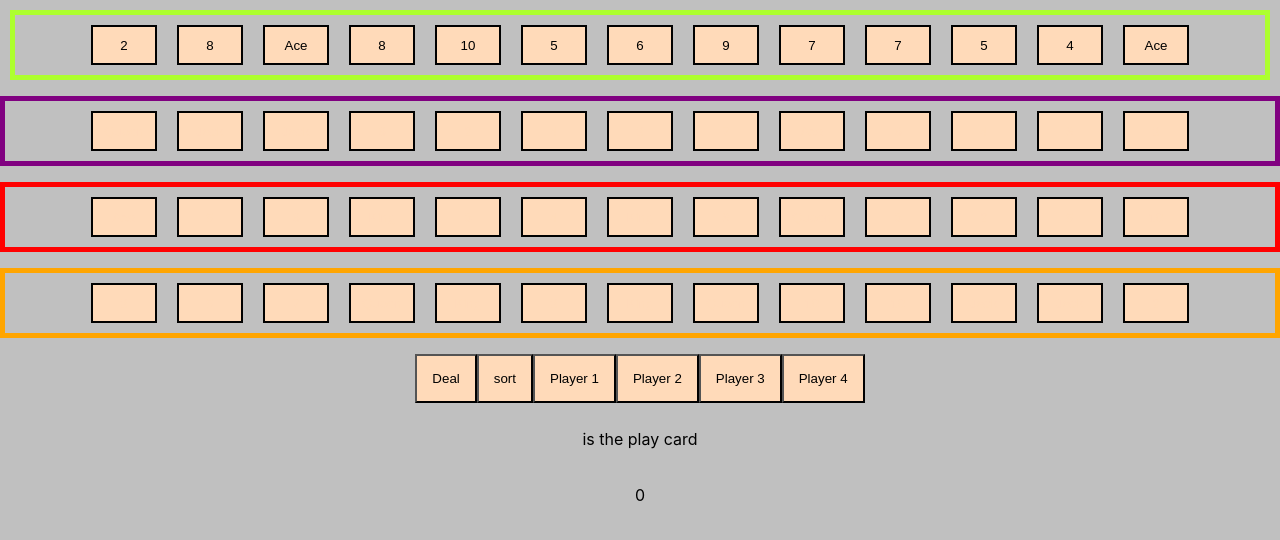
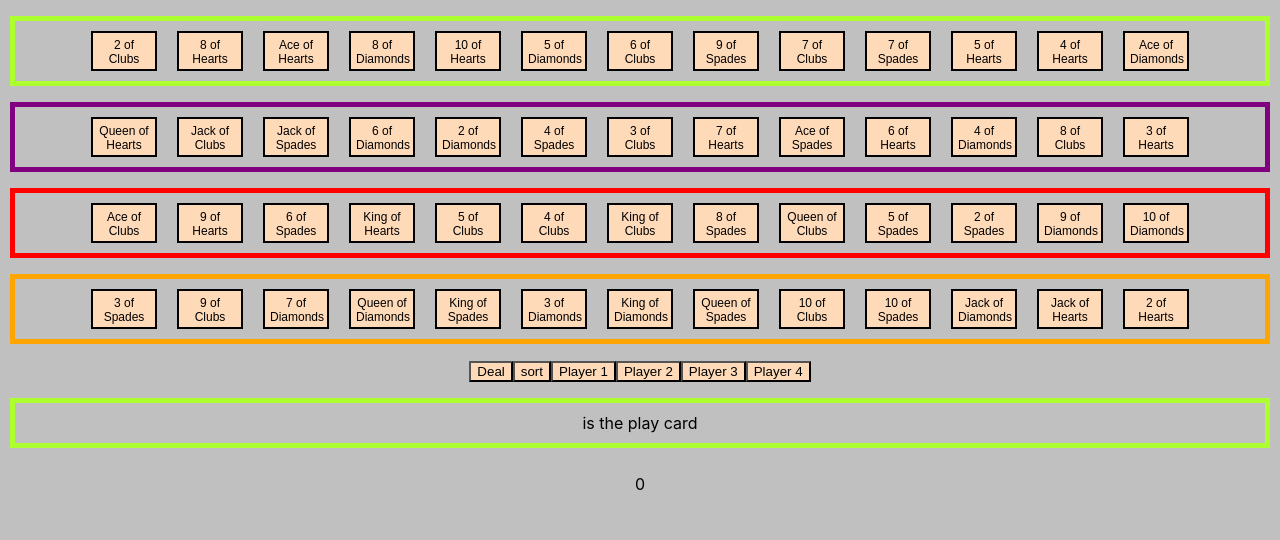
Before and after one commit to gabesharpton/Bagjav, a React (Create React App) app in the folder bagjav/: page / in a window 1280 px wide. Both pictures are taken after a click on the button "Deal". Shown: the top 540 px of the page. Built offline with nearby package versions, Linux system fonts and the light colour scheme.

Commit message:
able to select card to use

```diff
--- a/bagjav/src/Cards.js
+++ b/bagjav/src/Cards.js
@@ -12,31 +12,35 @@ export default class Cards extends Component{
             player3: [],
             player4: [],
             playCard: [],
-
+            currentPlayer: 1
         }
-        //this.startGame();
         this.makeCards();
         this.shuffle();
-        this.sort();
-        this.deal();
-        this.endSet()
     }
 
     makeCards = () => {
             const suits = ['Hearts', 'Spades', 'Clubs', 'Diamonds']
             const values = ['2', '3', '4', '5', '6', '7', '8', '9', '10', 'Jack', 'Queen', 'King', 'Ace']
 
-        //use regular foor loop and use i, then use i for click event
-        //make variable index and push it into new array with each card
-        for (let suit in suits){
+                for (let suit in suits) {
                     for (let value in values) {
-                this.state.deck.push(<button className='cards' onClick={(i) => this.choseCard(i)} key={value+suit}>{`${values[value]}`}</button>);
+                        this.state.deck.push( <button className = 'cards'
+                            value = {
+                                `${values[value]} of ${suits[suit]}`
+                            }
+                            onClick = {
+                                (event) => this.choseCard(event)
+                            }
+                            key = {
+                                value + suit
+                            }> {
+                                `${values[value]} of ${suits[suit]}`
+                            } </button>);
 
                     }
                 }
-        // this.shuffle();
                     return this.deck
-    }
+    };
 
         shuffle = () => {
                 const {deck} = this.state;
@@ -50,7 +54,7 @@ export default class Cards extends Component{
                 }
                 //this.deal();
                 return this;
-    }
+        };
         deal = () => {
                 this.setState({ player1: this.state.deck.filter((cards, index) => {
                         return index < 13 ? cards : null
@@ -68,8 +72,8 @@ export default class Cards extends Component{
                         return index >= 39 && index <= 52 ? cards : null
                     })
                 })
-    }
 
+        };
         sort = () => {
 
             //let sorted = (a,b) => a.props.children - b.props.children;
@@ -83,6 +87,171 @@ export default class Cards extends Component{
                 );
         };
 
+    player1Turn = () => {
+                        this.choseCard()
+                    };
+
+    choseCard = (event) => {
+        console.log('hello world')
+        if(event.target && event.target.value){
+            //console.log(event.target.value)
+            const eventTarget = event.target.value
+            this.setState(({
+                player1,
+            }) => {
+                let button = <button className = 'cards'> {
+                    eventTarget
+                } </button>;
+                let newp1 = [];
+                //console.log(event.target.value)
+                if(eventTarget){
+                    newp1.push(button)
+                    console.log(newp1)
+                    if (this.state.currentPlayer === 1) {
+                        return {
+                            playCard: newp1,
+                            player1: [...player1.slice(event.target,player1.length)],
+                            currentPlayer: 2
+                        }
+                    }else {
+                        return alert('Player2 turn')
+                    }
+            }
+            }, () => console.log(this.state))
+    }
+    }
+    player2turn = () => {
+        let {
+            player2
+        } = this.state
+        let {
+            playCard
+        } = this.state
+        let filtered = player2.filter(cards => {
+            return playCard.some(card => {
+                return card.props.children[0] === cards.props.children[0]
+            })
+        });
+        let newPlayer2 = player2.filter(card => {
+            return playCard.some(cards => {
+                return card.props.children[0] !== cards.props.children[0]
+            })
+        })
+        if (playCard.length >= 1) {
+            this.setState({
+                playCard: [...playCard, ...filtered],
+                player2: [...newPlayer2]
+            })
+        } else return;
+    };
+    player3turn = () => {
+        let {
+            player3
+        } = this.state
+        let {
+            playCard
+        } = this.state
+        let filtered = player3.filter(cards => {
+            return playCard.some(card => {
+                return card.props.children[0] === cards.props.children[0]
+            })
+        });
+        let newPlayer3 = player3.filter(card => {
+            return playCard.some(cards => {
+                return card.props.children[0] !== cards.props.children[0]
+            })
+        })
+        this.setState({
+            playCard: [...playCard, ...filtered],
+            player3: [...newPlayer3]
+        })
+    };
+    player4turn = () => {
+        let {
+            player4
+        } = this.state
+        let {
+            playCard
+        } = this.state
+        let filtered = player4.filter(cards => {
+            return playCard.some(card => {
+                return card.props.children[0] === cards.props.children[0]
+            })
+        });
+        let newPlayer4 = player4.filter(card => {
+            return playCard.some(cards => {
+                return card.props.children[0] !== cards.props.children[0]
+            })
+        })
+        this.setState({
+            playCard: [...playCard, ...filtered],
+            player4: [...newPlayer4]
+        })
+    };
+    playGame = (e) => {
+
+                while(this.state.playCard.length < 4){
+                    // this.choseCard
+                    // this.player2turn
+                    // this.player3turn
+                    // this.player4turn
+            }
+        }
+
+    endSet = () => {
+        if(this.state.playCard.length < 4){
+            alert("set Over")
+        }
+    }
+
+
+render() {
+    console.log(this.state)
+    return (<div>
+
+            {/* <Deck deck={this.props.deck}/> */}
+
+            <p id='player1'>{this.state.player1}</p>
+            <p id='player2'>{this.state.player2}</p>
+            <p id='player3'>{this.state.player3}</p>
+            <p id='player4'>{this.state.player4}</p>
+            <button onClick={() => this.deal()} >Deal</button>
+            <button onClick={() => this.sort()} >sort</button>
+            {/* <button onClick={() => this.playGame()}>Play</button> */}
+            <button onClick={() => this.player1Turn()} >Player 1</button>
+            <button onClick={() => this.player2turn()} >Player 2</button>
+            <button onClick={() => this.player3turn()} >Player 3</button>
+            <button onClick={() => this.player4turn()} >Player 4</button>
+
+            <p id='player1'>{this.state.playCard} is the play card</p>
+            <p>{this.state.playCard.length}</p>
+            </div>)
+}
+}
+
+
+
+
+
+
+
+
+   // --------------------------------------------------------------
+
+
+
+        // this.setState({playCard: this.state.player2.filter((card,index ) => {
+        //     return index === this.state.playCard[0].props.children ? card : null
+        // })})
+
+
+                            //{this.setState({ player1: this.state.player1.filter(card => card.key !== i)})
+                //i.preventDefault()
+                //takes i from for loop to determin index}
+                            // for(let i = 0; i < player1.length; i++)
+                    // {
+                            // const index = i;
+                            // console.log(i)
 
                             // choseCard = (i) => {
             //     //let {player1} = this.state
@@ -108,141 +277,3 @@ export default class Cards extends Component{
             //     )};
 
             //     }
-                player1Turn = () => {
-                    this.choseCard()
-                }
-                choseCard = (i) => {
-                    //this.setState({ player1: this.state.player1.filter(card => card.key !== i)})
-                //i.preventDefault()
-                //takes i from for loop to determin index
-                this.setState(({playCard, player1}) => {
-                    //let {player1} = this.state
-
-                    //change `index` to whichever index you want to remove
-                    for(let i = 0; i < player1.length; i++){
-
-                    const index = i;
-                    console.log(i)
-                    //const toInsert = player1[index];
-                    let newp1 = player1.splice(index, 1);
-                    //playCard.push(toInsert);
-
-                    return {
-                        playCard: newp1,
-                        player1: player1,
-                    };
-
-                }
-
-                return i}
-
-                );
-            }
-           player2turn = () => {
-                let {player2} = this.state
-                let {playCard} = this.state
-            let filtered = player2.filter(cards=> {
-                return playCard.some(card=> {
-                    return card.props.children === cards.props.children
-                })
-            });
-            let newPlayer2 = player2.filter(card => {
-                return playCard.some(cards=> {
-                return card.props.children !== cards.props.children})})
-            this.setState({
-                playCard: [...playCard, ...filtered],
-                player2: [...newPlayer2]
-            })
-            //console.log(filtered)
-
-                }
-           player3turn = () => {
-                let {player3} = this.state
-                let {playCard} = this.state
-            let filtered = player3.filter(cards=> {
-                return playCard.some(card=> {
-                    return card.props.children === cards.props.children
-                })
-            });
-            let newPlayer3 = player3.filter(card => {
-                return playCard.some(cards=> {
-                return card.props.children !== cards.props.children})})
-            this.setState({
-                playCard: [...playCard, ...filtered],
-                player3: [...newPlayer3]
-            })
-            }
-           player4turn = () => {
-                let {player4} = this.state
-                let {playCard} = this.state
-            let filtered = player4.filter(cards=> {
-                return playCard.some(card=> {
-                    return card.props.children === cards.props.children
-                })
-            });
-            let newPlayer4 = player4.filter(card => {
-                return playCard.some(cards=> {
-                return card.props.children !== cards.props.children})})
-            this.setState({
-                playCard: [...playCard, ...filtered],
-                player4: [...newPlayer4]
-            })
-            }
-playGame = (e) => {
-
-            while(this.state.playCard.length < 4){
-                // this.choseCard
-                // this.player2turn
-                // this.player3turn
-                // this.player4turn
-        }
-    }
-
-    endSet = () => {
-        for(let i =0; i < this.state.playCard.length; i++){
-        if(this.state.playCard.length < 4){
-            alert("set Over")
-        }
-    }
-    }
-
-    render(){
-
-            return(
-                <div>
-
-                {/* <Deck deck={this.props.deck}/> */}
-
-                <p id='player1'>{this.state.player1}</p>
-                <p id='player2'>{this.state.player2}</p>
-                <p id='player3'>{this.state.player3}</p>
-                <p id='player4'>{this.state.player4}</p>
-                <button onClick={() => this.deal()} >Deal</button>
-                <button onClick={() => this.sort()} >sort</button>
-                {/* <button onClick={() => this.playGame()}>Play</button> */}
-                <button onClick={() => this.player1Turn()} >Player 1</button>
-                <button onClick={() => this.player2turn()} >Player 2</button>
-                <button onClick={() => this.player3turn()} >Player 3</button>
-                <button onClick={() => this.player4turn()} >Player 4</button>
-
-                <p id='playcard'>{this.state.playCard} is the play card</p>
-                <p>{this.state.playCard.length}</p>
-                </div>
-            )
-        }
-    }
-
-
-
-
-
-
-
-
-   // --------------------------------------------------------------
-
-
-
-        // this.setState({playCard: this.state.player2.filter((card,index ) => {
-        //     return index === this.state.playCard[0].props.children ? card : null
-        // })})
--- a/bagjav/src/card.css
+++ b/bagjav/src/card.css
@@ -1,7 +1,5 @@
 body {
   background-color: silver;
-}
-#player1 {
   margin: 10px;
 }
 button {
@@ -20,6 +18,7 @@ button.cards {
   width: 66px;
   border: 2px solid black;
   padding: 5px;
+  font-size: 12px;
 }
 #player1 {
   border: 5px solid greenyellow;
@@ -27,21 +26,18 @@ button.cards {
 #player3 {
   border: 5px solid red;
 }
-#player3 button {
+/* #player3 button {
   color: peachpuff;
-}
+} */
 #player2 {
   border: 5px solid purple;
 }
-#player2 button {
+/* #player2 button {
   color: peachpuff;
-}
+} */
 #player4 {
   border: 5px solid orange;
 }
-#player4 button {
+/* #player4 button {
   color: peachpuff;
-}
-button {
-  padding: 15px;
-}
+} */
--- a/bagjav/src/card.less
+++ b/bagjav/src/card.less
@@ -8,31 +8,23 @@
     width: 66px;
     border: 2px solid black;
     padding: 5px;
+    font-size: 12px;
 }
-
 body {
     background-color: silver;
+    margin: @margin;
 }
-#player1{ margin: @margin }
-
 button{
     background-color: @cardColor;
     display: inline-block;
     overflow: inherit;
-
-
 }
 p{
     line-height: 40px;
     display: block;
 }
-button.cards {
-    .playCards()
-
-}
-#player1{
-    border: @playerBorder greenyellow;
-}
+button.cards {.playCards()}
+#player1{ border: @playerBorder greenyellow; }
 #player3 {
             border: @playerBorder red;
     button{
@@ -48,7 +40,3 @@ button.cards {
     button{
             color: @cardColor;
     }}
-button {
-    padding: 15px;
-
-}
```
Lines whose indentation alone changed are shown as unchanged.
